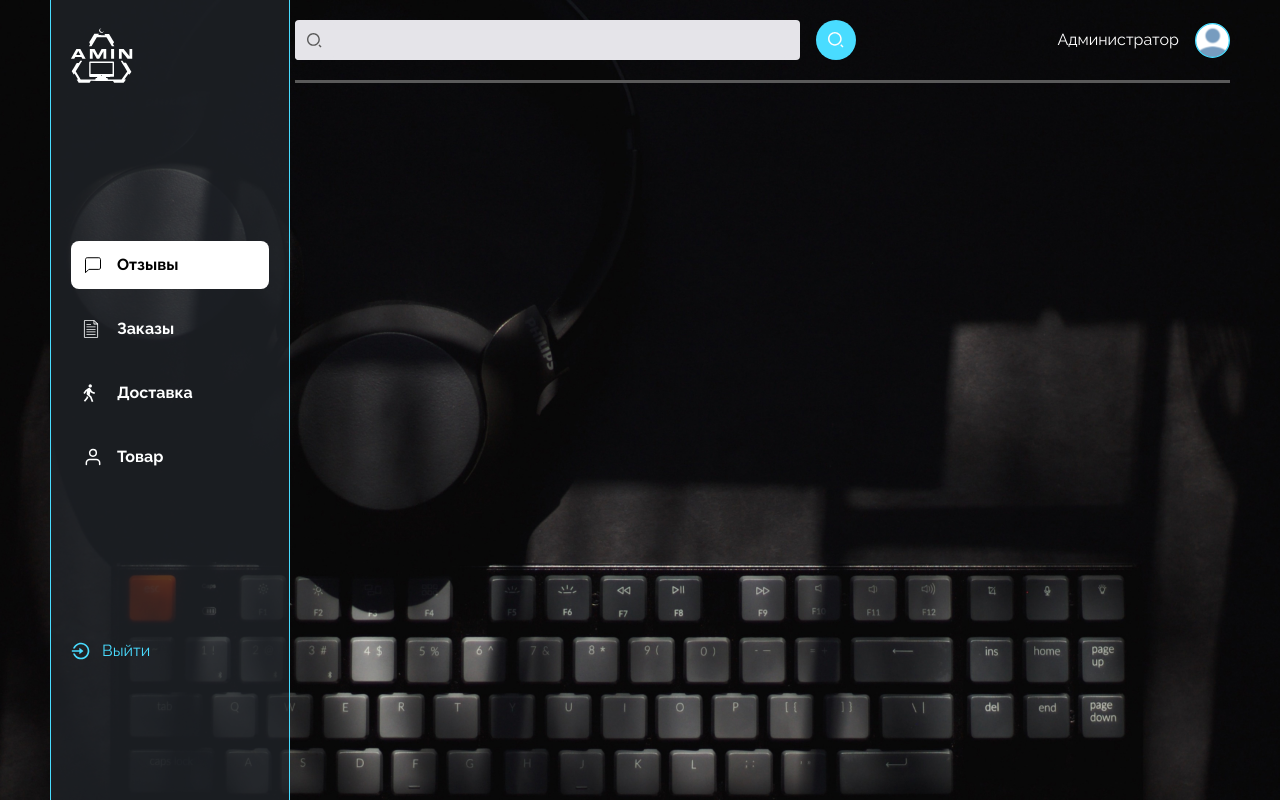
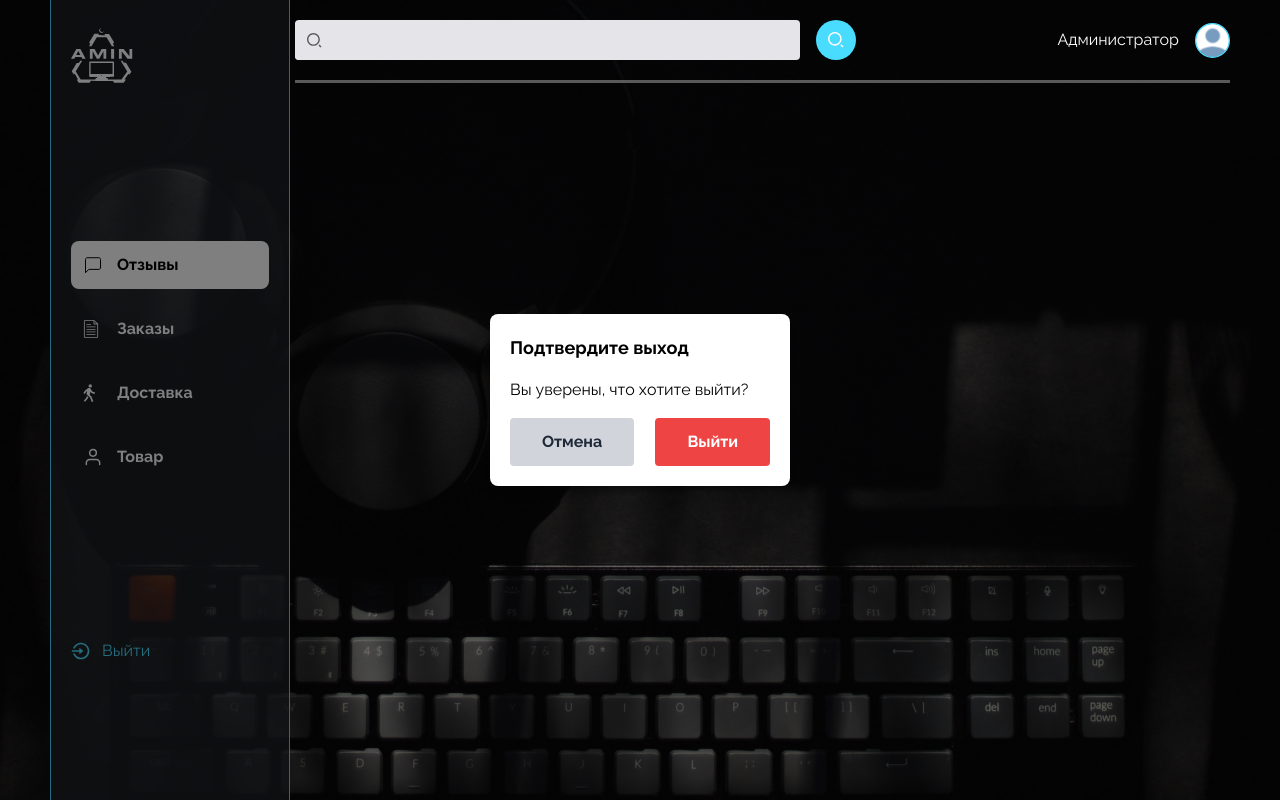
Before and after one commit to DI-RAIZEL09/Computer-Store, a React (Vite) app: page /admin in a window 1280 px wide. Both pictures are taken after a click on the element "Выйти". Built offline with nearby package versions, Linux system fonts and the light colour scheme.

Commit message:
sidebar and header were fixed

```diff
--- a/src/Frontend/admin/components/HeaderAdmin.jsx
+++ b/src/Frontend/admin/components/HeaderAdmin.jsx
@@ -12,7 +12,7 @@ const HeaderAdmin = () => {
         <div className=' rounded-full bg-[#49DCFF]'><img src={lupa} alt="" className=' p-3 flex justify-center items-center'/></div>
       </section>
 
-      <section className=' flex items-center gap-4'>
+      <section className=' flex items-center gap-4 cursor-pointer hover:-translate-x-1 hover:scale-105 hover:transition hover:duration-300 hover:ease-out'>
         <h3>Администратор</h3>
         <img src={admin} alt="" className=' h-[35px]'/>
       </section>
--- a/src/Frontend/admin/components/SideBar.jsx
+++ b/src/Frontend/admin/components/SideBar.jsx
@@ -1,10 +1,12 @@
 import { useState } from "react";
 import { Link } from "react-router-dom";
 import logout from "/public/assets/svg/logout.svg"
+// import { Dialog, DialogActions, DialogContent, DialogContentText, DialogTitle, Button } from "@mui/material";
 
 const SideBar = () => {
 
   const [activeSide, setActiveSide] = useState(0);
+  const [isModalOpen, setModalOpen] = useState(false); // Состояние для управления модальным окном
 
   const titles = [
     {
@@ -112,31 +114,78 @@ const SideBar = () => {
   const handleSideBarClick = (index) => {
     setActiveSide(index);
   };
+
+  const handleLogoutClick = () => {
+    setModalOpen(true);
+  };
+
+  const handleCloseModal = () => {
+    setModalOpen(false);
+  };
+
+  const handleConfirmLogout = () => {
+    setModalOpen(false);
+  };
+
   return (
-    <div className=" bg-[#21252bbc] h-screen flex flex-col items-start justify-start px-5 gap-[150px] border-r border-l border-[#49DCFF]">
-      <img src="/public/assets/svg/adminLogo.svg" alt="logo" className=" object-cover pt-7"/>
-      <nav className=" w-full">
-        <ul className=" w-full">
+    <div className="bg-[#21252bbc] h-screen flex flex-col items-start justify-start px-5 gap-[150px] border-r border-l border-[#49DCFF]">
+      <img
+        src="/public/assets/svg/adminLogo.svg"
+        alt="logo"
+        className="object-cover pt-7"
+      />
+      <nav className="w-full">
+        <ul className="w-full">
           {titles.map((title, index) => (
-            <li key={index} className=" w-full py-2 flex justify-start hover:scale-105 hover:transition hover:duretion-300 hover:ease-out">
+            <li
+              key={index}
+              className="w-full py-2 flex justify-start hover:scale-105 hover:transition hover:duration-300 hover:ease-out"
+            >
               <Link
                 to={`/admin/${title.label.toLowerCase()}`}
-                className={` w-full flex items-center justify-between p-3 rounded-lg transition-all ${
-                  activeSide === index ? 'bg-white text-black' : 'text-[#FEFFFF]'
+                className={`w-full flex items-center justify-between p-3 rounded-lg transition-all ${
+                  activeSide === index ? "bg-white text-black" : "text-[#FEFFFF]"
                 }`}
                 onClick={() => handleSideBarClick(index)}
               >
                 {title.icon}
-                <span className=" font-bold w-[140px]">{title.title}</span>
+                <span className="font-bold w-[140px]">{title.title}</span>
               </Link>
             </li>
           ))}
         </ul>
       </nav>
-      <div className=" flex items-center gap-3 hover:scale-105 hover:transition hover:duretion-300 hover:ease-out cursor-pointer">
+      <div
+        className="flex items-center gap-3 hover:scale-105 hover:transition hover:duration-300 hover:ease-out cursor-pointer"
+        onClick={handleLogoutClick}
+      >
         <img src={logout} alt="logout" />
-        <p className=" text-[#49DCFF] ">Выйти</p>
+        <p className="text-[#49DCFF]">Выйти</p>
       </div>
+
+      {/* Модальное окно */}
+      {isModalOpen && (
+        <div className="fixed inset-0 flex items-center justify-center bg-black bg-opacity-50">
+          <div className="bg-white p-5 rounded-lg shadow-lg w-[300px] text-black">
+            <h2 className="text-lg font-bold mb-4">Подтвердите выход</h2>
+            <p className="mb-4">Вы уверены, что хотите выйти?</p>
+            <div className="flex justify-between gap-2">
+              <button
+                onClick={handleCloseModal}
+                className="bg-gray-300 hover:bg-gray-400 text-gray-800 font-bold py-3 px-8 rounded"
+              >
+                Отмена
+              </button>
+              <button
+                onClick={handleConfirmLogout}
+                className="bg-red-500 hover:bg-red-600 text-white font-bold py-3 px-8 rounded"
+              >
+                Выйти
+              </button>
+            </div>
+          </div>
+        </div>
+      )}
     </div>
   )
 }
--- a/src/Frontend/client/components/UI/ContentForProduct.jsx
+++ b/src/Frontend/client/components/UI/ContentForProduct.jsx
@@ -1,7 +1,3 @@
-import som from '/public/assets/svg/som.svg';
-import info from '/public/assets/svg/info.svg';
-import setting from '/public/assets/svg/setting.svg'
-
 export const ContentForProduct = () => {
   const data = [
     {
@@ -345,14 +341,14 @@ export const ContentForProduct = () => {
                 <h3 className=" text-nowrap pr-6">{item.title}</h3>
                 <p className=" font-sans text-[#49DCFF] flex gap-2">
                   {item.price}
-                  <img src={som} alt="" />
-                  <img src={info} alt="" />
+                  <img src='/assets/svg/som.svg' alt="" />
+                  <img src='/assets/svg/info.svg' alt="" />
                 </p>
               </div>
               <div className=' w-full grid mobile:grid-cols-1 tablet:grid-cols-2 laptop:grid-cols-4 desktop:grid-cols-5 gap-4 pt-5'>
                 <button className=' w-auto px-6 py-2 flex items-center justify-center rounded bg-[#49DCFF] text-[#212936] text-sm font-mono font-medium mobile:col-span-3 tablet:col-span-3 laptop:col-span-4 desktop:col-span-2'>КУПИТЬ</button>
                 <button className=' w-auto px-6 py-2 flex items-center justify-center rounded bg-[#2C3849] text-[#49DCFF] text-sm font-mono font-medium mobile:col-span-2 tablet:col-span-2 laptop:col-span-3 desktop:col-span-2'>ПОДРОБНЕЕ</button>
-                <button className=' w-auto p-[11px] rounded bg-[#2C3849] flex items-center justify-center'><img src={setting} alt="" /></button>
+                <button className=' w-auto p-[11px] rounded bg-[#2C3849] flex items-center justify-center'><img src='/assets/svg/setting.svg' alt="" /></button>
               </div>
               <p className=' pt-7 text-xs text-[#8490A4] z-10 text-wrap'>{item.text}</p>
               <div className=' pt-10 border-b border-b-[#56617c88]'></div>
```
